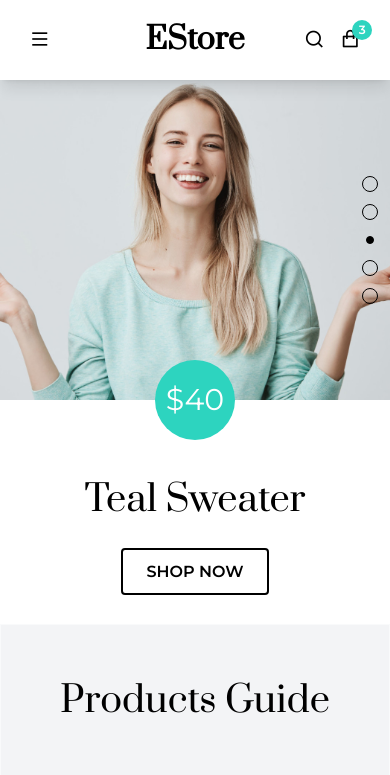
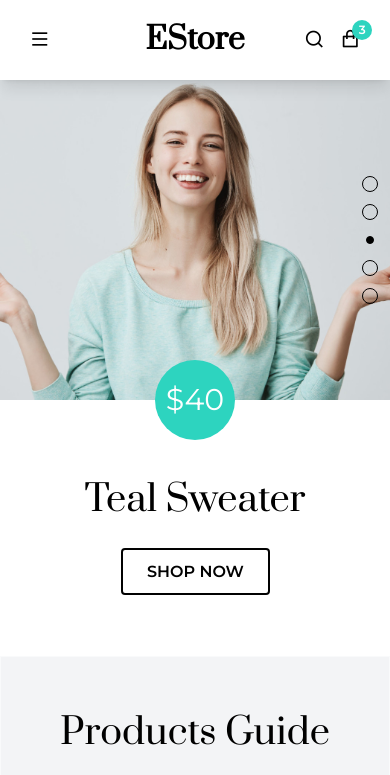
Before and after one commit to IProdev211/e-commerce-app-frontend, a Next.js app: page / in a window 390 px wide. Shown: the top 775 px of the page. Built offline with nearby package versions, Linux system fonts and the light colour scheme.

Commit message:
Fixed Feat Product slider animation glitch

```diff
--- a/src/components/FeaturedProductsCarousel.tsx
+++ b/src/components/FeaturedProductsCarousel.tsx
@@ -6,7 +6,7 @@ import { Transition } from '@headlessui/react';
 import { KeenSliderPlugin, useKeenSlider } from 'keen-slider/react';
 import Image from 'next/image';
 import Link from 'next/link';
-import { useState } from 'react';
+import { useEffect, useState } from 'react';
 
 const PAUSE_DURATION = 2 * 1000;
 const ANIMATION_DURATION = 1 * 1000;
@@ -40,6 +40,7 @@ const autoPlaySliderPlugin: KeenSliderPlugin = (slider) => {
 
 export default function FeaturedProductsCarousel() {
 	const [currentSlide, setCurrentSlide] = useState(0);
+	const [CurrentSlideBounced, setCurrentSlideBounced] = useState(0);
 	const [opacities, setOpacities] = useState<number[]>([]);
 
 	const featuredProducts = [PRODUCTS[3], PRODUCTS[2], PRODUCTS[0], PRODUCTS[6], PRODUCTS[9]];
@@ -57,12 +58,19 @@ export default function FeaturedProductsCarousel() {
 				setOpacities(new_opacities);
 			},
 			slideChanged(slider) {
-				setCurrentSlide(slider.track.details.rel);
+				setCurrentSlideBounced(slider.track.details.rel);
 			},
 		},
 
 		[autoPlaySliderPlugin]
 	);
+
+	useEffect(() => {
+		const changeCurrentSlide = setTimeout(() => setCurrentSlide(CurrentSlideBounced), 250);
+		return () => {
+			clearTimeout(changeCurrentSlide);
+		};
+	}, [CurrentSlideBounced]);
 
 	const slideButtonClasses = (index: number) =>
 		currentSlide === index ? tw`h-2 w-2 bg-black` : tw`h-4 w-4 bg-transparent`;
@@ -84,10 +92,12 @@ export default function FeaturedProductsCarousel() {
 					))}
 				</div>
 
+				<div className='min-h-[16rem] md:min-h-min'>
 					{featuredProducts.map((product, index) => (
 						<Transition
 							key={index}
-						show={index === currentSlide}
+							show={index === currentSlide && index === CurrentSlideBounced}
+							leave='hidden'
 							className='mx-auto flex w-screen -translate-y-10 flex-col items-center gap-10 text-center text-white md:max-w-lg md:-translate-y-14'
 						>
 							<Transition.Child
@@ -122,6 +132,7 @@ export default function FeaturedProductsCarousel() {
 							</Transition.Child>
 						</Transition>
 					))}
+				</div>
 
 				<ul className='absolute right-3 top-40 -translate-y-1/2 space-y-3 md:top-1/2'>
 					{featuredProducts.map((_, index) => (
```
Lines whose indentation alone changed are shown as unchanged.
